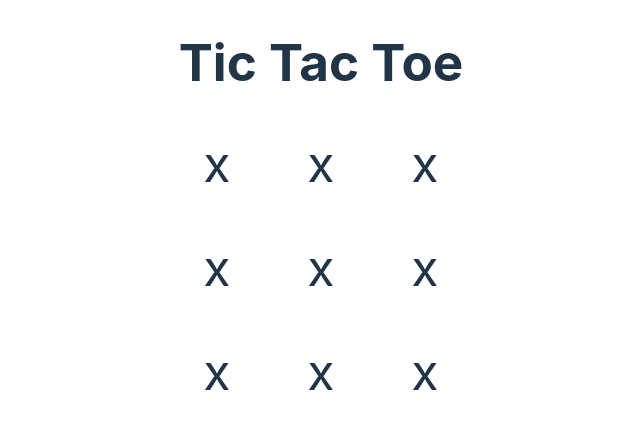
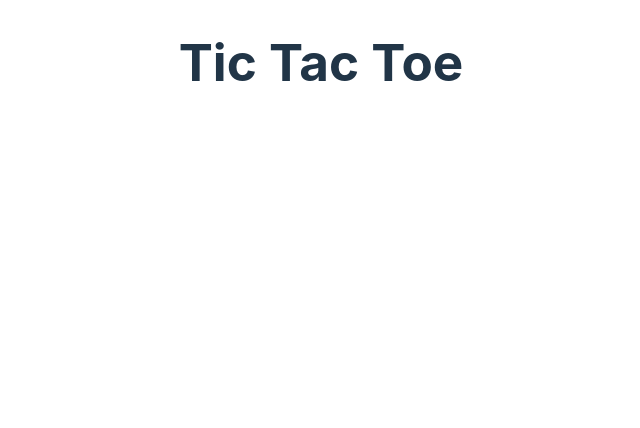
Before and after one commit to adavilalith/tic-tac-toe_multiplayer, a React (Vite) app in the folder app/: page / in a window 1280 px wide. Shown: the top 428 px of the page, without its empty margins (319-959 px from the left). Built offline with nearby package versions, Linux system fonts and the light colour scheme.

Commit message:
adding full functionality of tic tac toe game to react app

```diff
--- a/app/index.html
+++ b/app/index.html
@@ -2,7 +2,6 @@
 <html lang="en">
   <head>
     <meta charset="UTF-8" />
-    <link rel="icon" type="image/svg+xml" href="/vite.svg" />
     <meta name="viewport" content="width=device-width, initial-scale=1.0" />
     <title>Cool Tic Tac Toe</title>
   </head>
--- a/app/src/App.css
+++ b/app/src/App.css
@@ -8,16 +8,3 @@ body{
 .Title, .Title *{
   text-align: center;
 }
-
-.board{
-  display: grid;
-  grid-template-columns: repeat(3,auto);
-}
-.cell{
-  border:2px solid;
-  border-color: rgb(255, 255, 255);
-  width:100px;
-  height:100px;
-  font-size:50px;
-  text-align: center;
-}
--- a/app/src/App.jsx
+++ b/app/src/App.jsx
@@ -1,5 +1,6 @@
 import { useState } from 'react'
 import './App.css'
+import TicTacBoard from './components/TickTacToeBoard/TicTacBoard'
 
 function App() {
 
@@ -8,17 +9,8 @@ function App() {
       <div className="Title">
         <h1>Tic Tac Toe</h1>
       </div>
-      <div className="board">
-        <div className="cell" id="1">x</div>
-        <div className="cell" id="2">x</div>
-        <div className="cell" id="3">x</div>
-        <div className="cell" id="4">x</div>
-        <div className="cell" id="5">x</div>
-        <div className="cell" id="6">x</div>
-        <div className="cell" id="7">x</div>
-        <div className="cell" id="8">x</div>
-        <div className="cell" id="9">x</div>
-      </div>
+      <TicTacBoard/>
+
     </>
   )
 }
--- /dev/null
+++ b/app/src/components/TickTacToeBoard/TicTacBoard.css
@@ -0,0 +1,24 @@
+.main{
+  display: flex;
+  flex-direction: column;
+  align-items: center;
+}
+
+.board{
+    display: grid;
+    grid-template-columns: repeat(3,auto);
+
+  }
+  .cell{
+    border:2px solid;
+    border-color: rgb(255, 255, 255);
+    width:100px;
+    height:100px;
+    font-size:50px;
+    text-align: center;
+  }
+
+
+#outputMsg{
+  text-align: center;
+}
--- /dev/null
+++ b/app/src/components/TickTacToeBoard/TicTacBoard.jsx
@@ -0,0 +1,119 @@
+import React, { useEffect, useState } from 'react'
+import "./TicTacBoard.css"
+
+export default function TicTacBoard() {
+    const [board,setBoard] = useState([" "," "," ",
+                                       " "," "," ",
+                                       " "," "," ",
+                                      ]);
+    const [turn,setTurn] = useState(0);
+    const [outputMsg,setOutputMsg] = useState("");
+    const [running,setRunning] = useState(true);
+
+    const updateBoard = (cell)=>{
+        let tempBoard = [...board]
+        if(!running){
+            setRunning(true);
+            setBoard([" "," "," ",
+                " "," "," ",
+                " "," "," ",
+               ]);
+            setOutputMsg("")
+            return;
+        }
+        console.log(cell)
+
+        if(tempBoard[cell]!=" "){
+            setOutputMsg("Incorrect move try again!");
+            return;
+        }
+        if(turn%2){
+            tempBoard[cell] = "X";
+        }
+        else{
+            tempBoard[cell] = "O";
+        }
+        setTurn(turn+1)
+        setBoard(tempBoard);
+        setOutputMsg("")
+        checkWinner(tempBoard)
+
+    }
+
+    const checkWinner = (tempBoard)=>{
+        console.log("checking")
+        const winCond = [[0,1,2],
+                         [3,4,5],
+                         [6,7,8],
+                         [0,3,6],
+                         [1,4,7],
+                         [2,5,8],
+                         [0,4,8],
+                         [2,4,6],
+                        ]
+        for(let cond=0;cond<8;cond++){
+            console.log(winCond[cond])
+            let Xwin=true;
+            let Owin=true;
+            for(let i=0;i<3;i++){
+                if(tempBoard[winCond[cond][i]]!="X"){
+                    Xwin=false;
+                    break;
+                }
+            }
+            for(let i=0;i<3;i++){
+                if(tempBoard[winCond[cond][i]]!="O"){
+                    Owin=false;
+                    break;
+                }
+            }
+            if(Xwin){
+                setRunning(false);
+                setOutputMsg("X is the winner");
+                return;
+            }
+            if(Owin){
+                setOutputMsg("O is the winner");
+                setRunning(false);
+                return;
+            }
+            let fullCond=true
+            for(let i=0;i<9;i++){
+                if(tempBoard[i]==" "){
+                    fullCond=false;
+                    break;
+                }
+            }
+            if(fullCond){
+                setOutputMsg("Tie");
+                setRunning(false);
+            }
+
+        }
+    }
+
+    return (
+        <>
+        <div className="main" >
+        <div className="board">
+            <div className="cell" id="1" onClick={()=>updateBoard(0)}>{board[0]}</div>
+            <div className="cell" id="2" onClick={()=>updateBoard(1)}>{board[1]}</div>
+            <div className="cell" id="3" onClick={()=>updateBoard(2)}>{board[2]}</div>
+            <div className="cell" id="4" onClick={()=>updateBoard(3)}>{board[3]}</div>
+            <div className="cell" id="5" onClick={()=>updateBoard(4)}>{board[4]}</div>
+            <div className="cell" id="6" onClick={()=>updateBoard(5)}>{board[5]}</div>
+            <div className="cell" id="7" onClick={()=>updateBoard(6)}>{board[6]}</div>
+            <div className="cell" id="8" onClick={()=>updateBoard(7)}>{board[7]}</div>
+            <div className="cell" id="9" onClick={()=>updateBoard(8)}>{board[8]}</div>
+        </div>
+        </div>
+        <div id="outputMsg">
+            <h1>
+        {outputMsg}
+
+            </h1>
+        </div>
+
+        </>
+    )
+}
```
